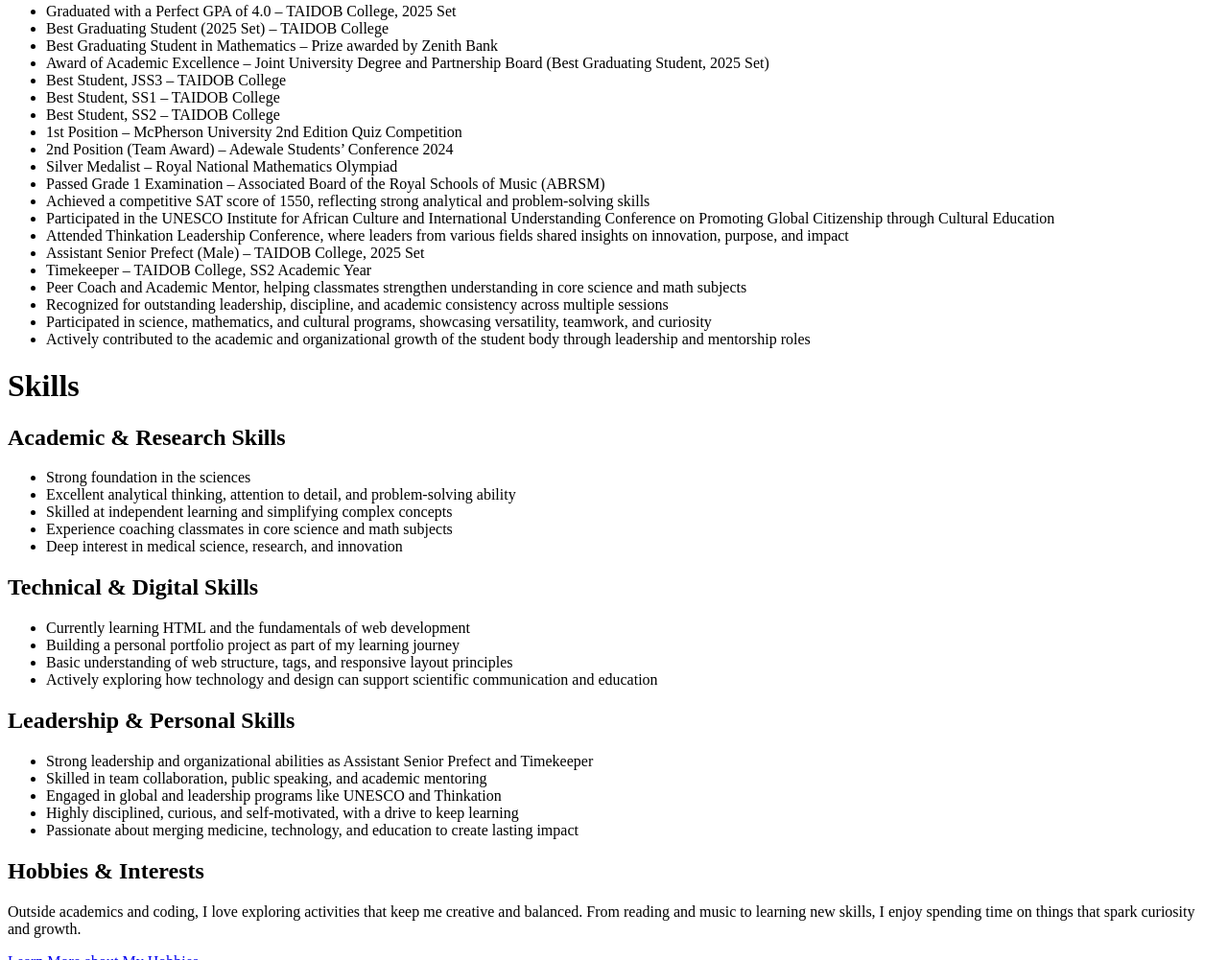
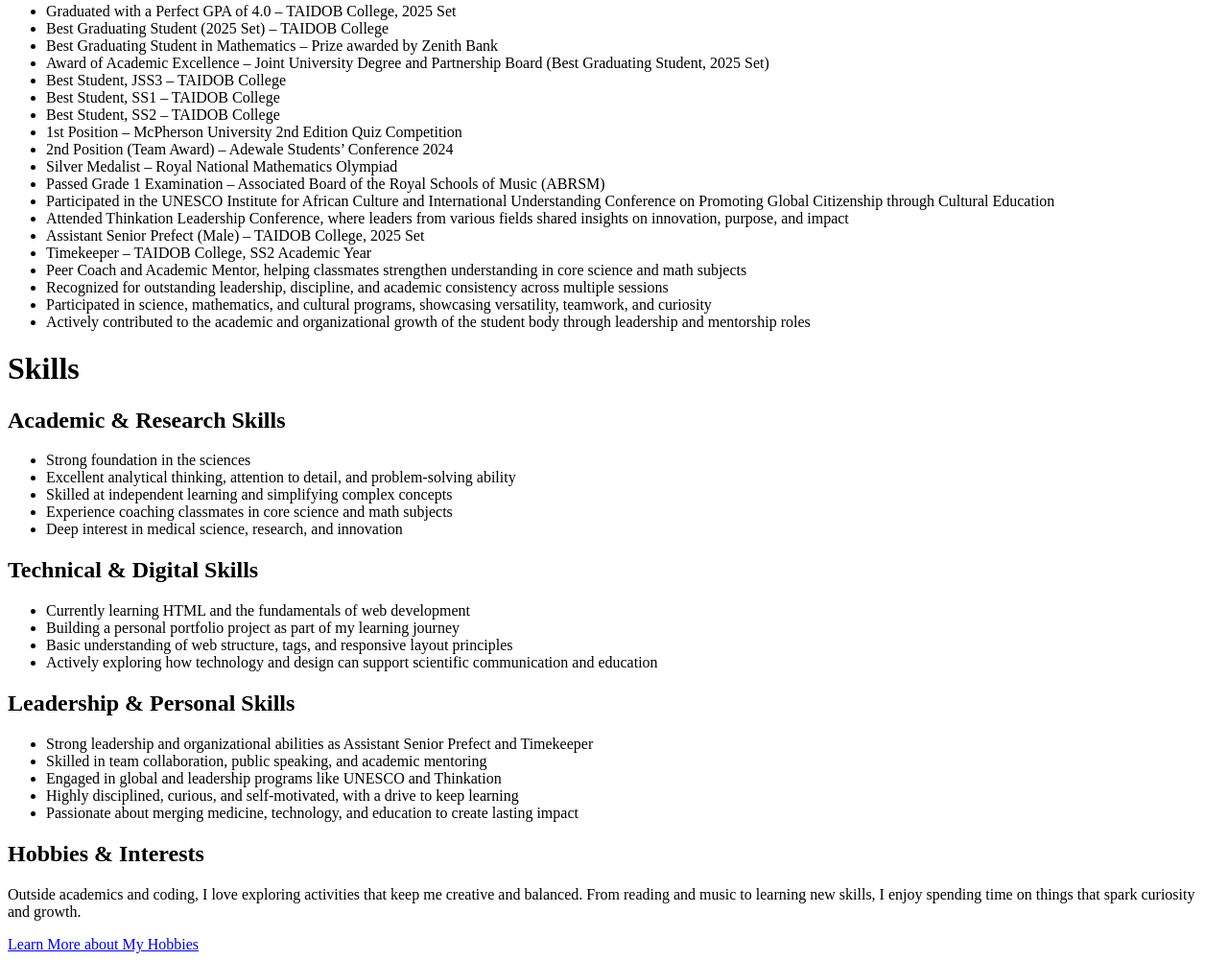
Before and after one commit to Alpha-code-tech/html-portfolio, a plain HTML site: page index.html in a window 1280 px wide. Shown: the part 1181-2182 px from the top of the page at 96% size. Drawn offline with Linux system fonts and the light colour scheme.

Commit message:
Update index.html

```diff
--- a/index.html
+++ b/index.html
@@ -37,7 +37,6 @@
         <li>2nd Position (Team Award) – Adewale Students’ Conference 2024</li>
         <li>Silver Medalist – Royal National Mathematics Olympiad</li>
         <li>Passed Grade 1 Examination – Associated Board of the Royal Schools of Music (ABRSM)</li>
-        <li>Achieved a competitive SAT score of 1550, reflecting strong analytical and problem-solving skills</li>
         <li>Participated in the UNESCO Institute for African Culture and International Understanding Conference on Promoting Global Citizenship through Cultural Education</li>
         <li>Attended Thinkation Leadership Conference, where leaders from various fields shared insights on innovation, purpose, and impact</li>
         <li>Assistant Senior Prefect (Male) – TAIDOB College, 2025 Set</li>
@@ -91,4 +90,5 @@
             &copy; 2025 Shalom Julius. All rights reserved.
         </p>
     </footer>
+
 </html>
```
